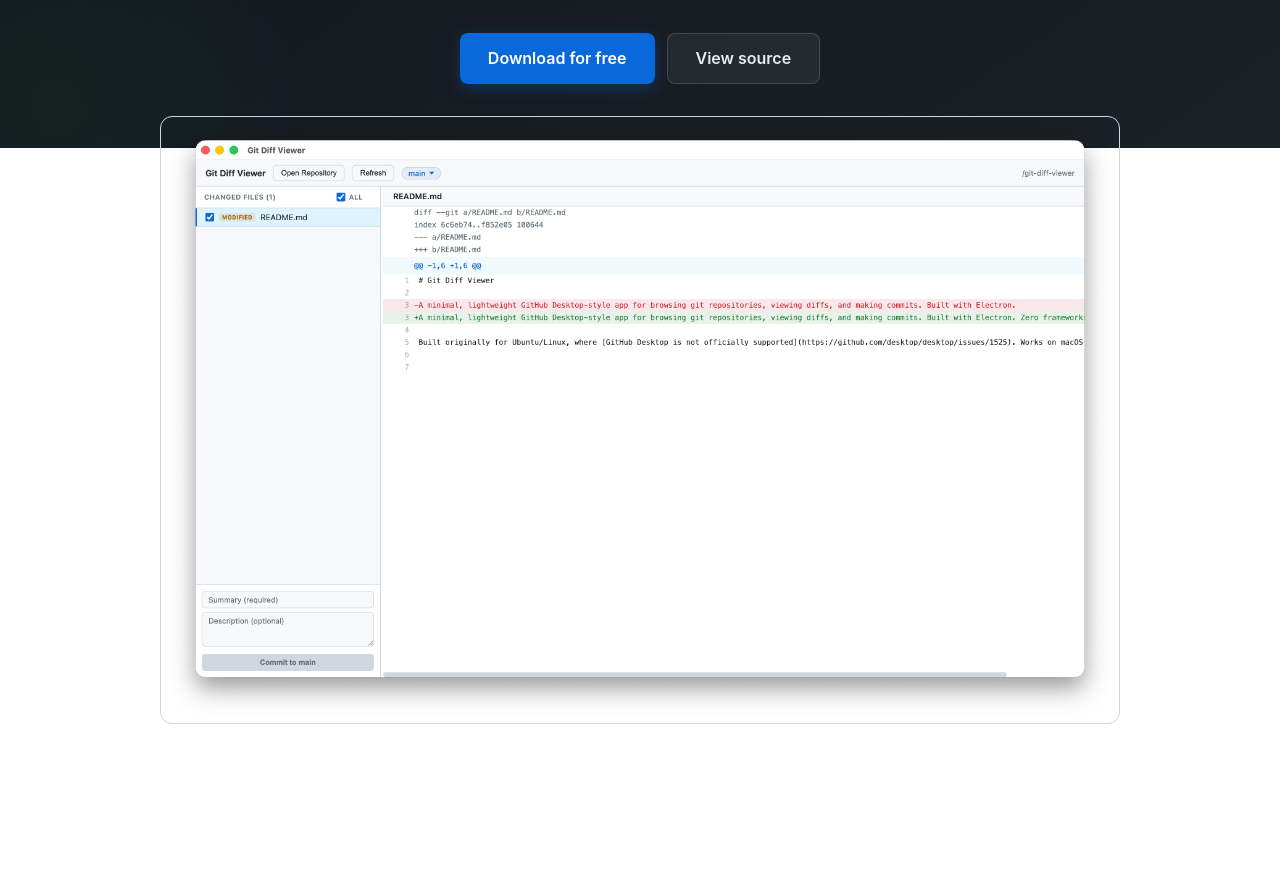
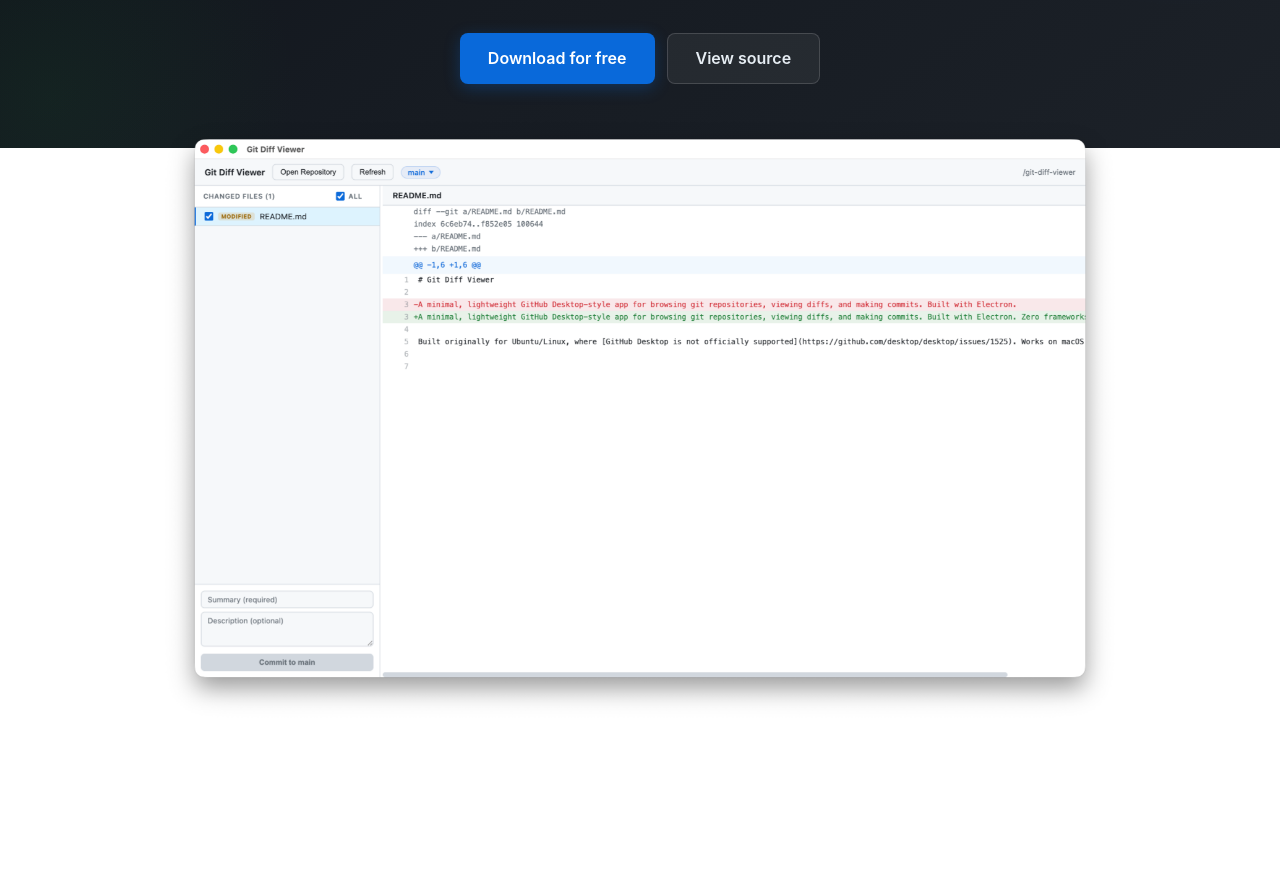
Before and after one commit to sameerjoshi/git-diff-viewer, an Electron app: page docs/index.html in a window 1280 px wide. Shown: the part 445-1325 px from the top of the page. Drawn offline with Linux system fonts and the light colour scheme.

Commit message:
fix: remove border from screenshot frame — image has its own chrome

```diff
--- a/docs/index.html
+++ b/docs/index.html
@@ -178,9 +178,6 @@
     .screenshot-frame {
       max-width: 960px;
       margin: 0 auto;
-      border-radius: 12px;
-      overflow: hidden;
-      border: 1px solid var(--border);
     }
     .screenshot-frame img {
       width: 100%;
```
